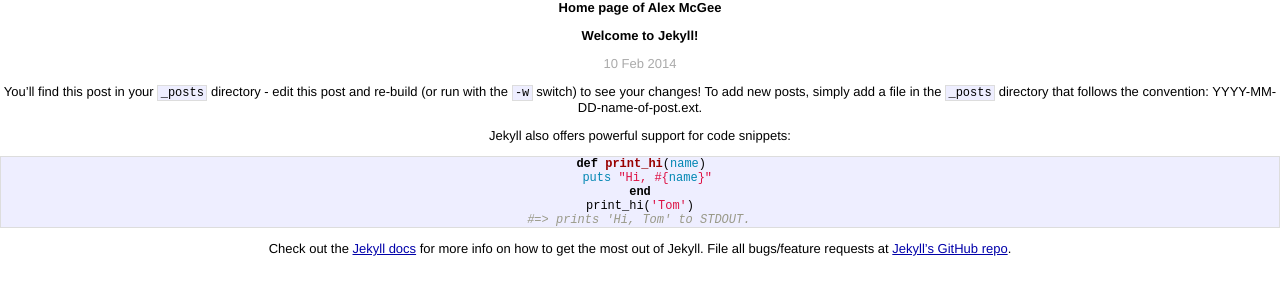
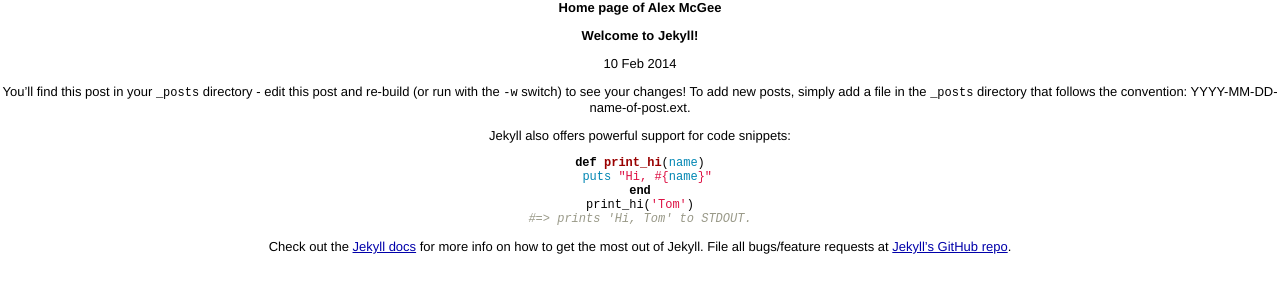
Before and after one commit to camcgee/camcgee.github.io, a Jekyll site: the page built from _posts/2014-02-10-welcome-to-jekyll.markdown, in a window 1280 px wide. Shown: the top 300 px of the page. Built offline with Jekyll 4.4.1, drawn with Linux system fonts in a browser that asks for light colours.

Commit message:
simplifying CSS

```diff
--- a/css/main.css
+++ b/css/main.css
@@ -1,10 +1,3 @@
-/*****************************************************************************/
-/*
-/* Common
-/*
-/*****************************************************************************/
-
-/* Global Reset */
 * {
   margin: 0;
   padding: 0;
@@ -29,32 +22,6 @@
 a:hover   { color: #000; }
 a:visited { color: #a0a; }
 
-/*****************************************************************************/
-/*
-/* Home
-/*
-/*****************************************************************************/
-.posts {
-  list-style-type: none;
-  margin-bottom: 2em;
-}
-
-.posts li {
-  line-height: 1.75em;
-}
-
-.posts span {
-  color: #aaa;
-  font-family: Monaco, "Courier New", monospace;
-  font-size: 80%;
-}
-
-/*****************************************************************************/
-/*
-/* Site
-/*
-/*****************************************************************************/
-
 .site {
   font-size: 115%;
   text-align: justify;
@@ -72,89 +39,3 @@
   display: inline-block;
   margin-bottom: 2em;
 }
-
-.title a {
-  color: #a00;
-}
-
-.title a:hover {
-  color: #000;
-}
-
-.header a.extra {
-  color: #aaa;
-  margin-left: 1em;
-}
-
-.header a.extra:hover {
-  color: #000;
-}
-
-.meta {
-  color: #aaa;
-}
-
-.footer {
-  font-size: 80%;
-  color: #666;
-  border-top: 4px solid #eee;
-  margin-top: 2em;
-  overflow: hidden;
-}
-
-.footer .contact {
-  float: left;
-  margin-right: 3em;
-}
-
-.footer .contact a {
-  color: #8085C1;
-}
-
-.footer .rss {
-  margin-top: 1.1em;
-  margin-right: -.2em;
-  float: right;
-}
-
-.footer .rss img {
-  border: 0;
-}
-
-/*****************************************************************************/
-/*
-/* Posts
-/*
-/*****************************************************************************/
-
-/* standard */
-.post pre {
-  border: 1px solid #ddd;
-  background-color: #eef;
-  padding: 0 .4em;
-}
-
-.post ul, .post ol {
-  margin-left: 1.35em;
-}
-
-.post code {
-  border: 1px solid #ddd;
-  background-color: #eef;
-  padding: 0 .2em;
-}
-
-.post pre code {
-  border: none;
-}
-
-/* terminal */
-.post pre.terminal {
-  border: 1px solid #000;
-  background-color: #333;
-  color: #FFF;
-}
-
-.post pre.terminal code {
-  background-color: #333;
-}
```
